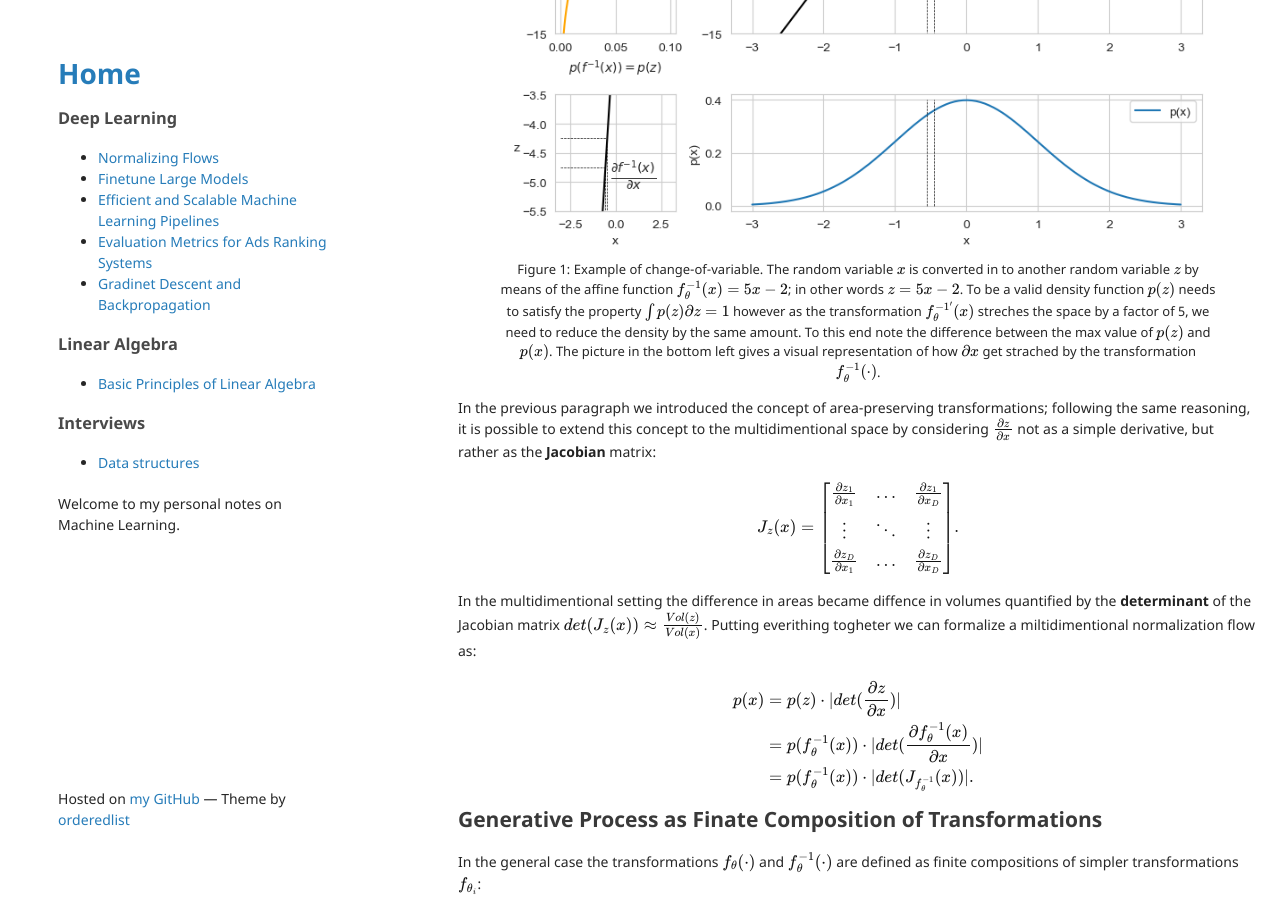
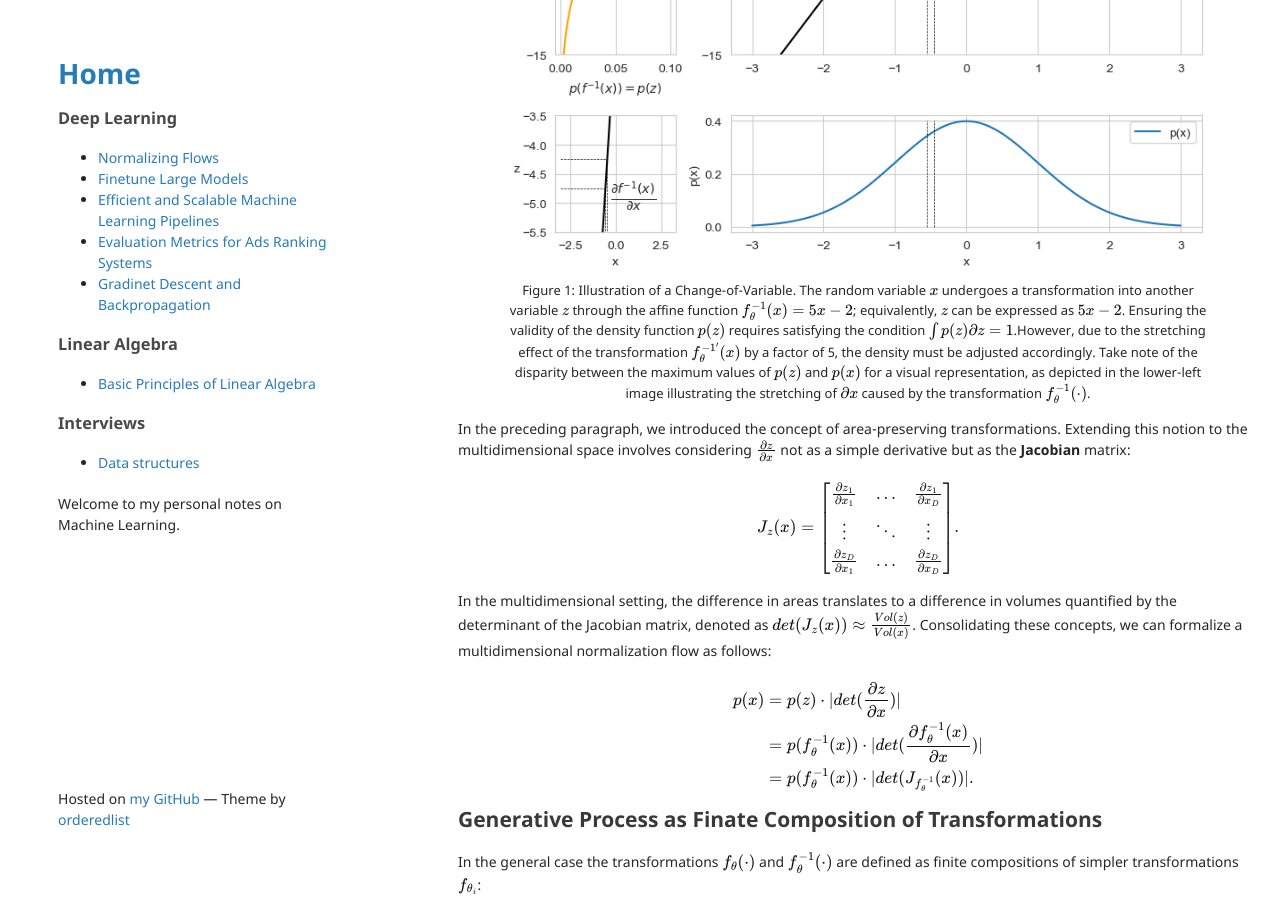
Before and after one commit to andompesta/andompesta.github.io, a Jekyll site: the page built from _posts/2023-11-17-normalizing-flows.md, in a window 1280 px wide and 900 px high, scrolled down 1376 px. Built offline with Jekyll 4.4.1, drawn with Linux system fonts in a browser that asks for light colours; some of the changed text lies outside the part shown.

Commit message:
review first chapter

```diff
--- a/_posts/2023-11-17-normalizing-flows.md
+++ b/_posts/2023-11-17-normalizing-flows.md
@@ -29,9 +29,8 @@ $$
 \end{align*}
 $$
 
-By definition $\partial x$ represents the width of an infinitesimally small rectangle with heigh $p(x)$; thus $\frac{\partial f_{\theta}^{-1}(x)}{\partial x}$ is the ratio between the area of the rectangles defined in two different cordination system one in $x$ and one in $z$.
-For example, Fig. [1]($fig:change-of-variable) shows how the affine transformation $f_{\theta}^{-1}(x) = (5 \cdot x) - 2$ maps the Normal distribution $p(x; \mu=0, \sigma=1)$ into another Gaussian distribution $p(z; \mu=100, \sigma=5)$.
-As $\frac{\partial z}{\partial x} = 5$ the area $\partial x$ get streched by a factor of 5 when transformed into the variable $z$. Thus, $p(z)$ needs to be reduced by a factor of 5 in order to be a valid probability density function (every probability density needs to satisfy $\int p(z) \partial z = 1$):
+In its definition, $\partial x$ represents the width of an infinitesimally small rectangle with height $p(x)$. Consequently, $\frac{\partial f_{\theta}^{-1}(x)}{\partial x}$ denotes the ratio between the areas of rectangles defined in two distinct coordinate systems: one in terms of $x$ and the other in terms of $z$.
+For illustrative purposes, consider Fig. [1]($fig:change-of-variable), which depicts how the affine transformation $f_{\theta}^{-1}(x) = (5 \cdot x) - 2$ maps the Normal distribution $p(x; \mu=0, \sigma=1)$ to another Gaussian distribution $p(z; \mu=-2, \sigma=5)$. With $\frac{\partial z}{\partial x} = 5$, the area $\partial x$ undergoes a stretching factor of 5 when transformed into the variable $z$. Consequently, $p(z)$ must be lowered by a factor of 5 to maintain its validity as a probability density function, satisfying the condition $\int p(z) \partial z = 1$:
 
 $$
 p(z) = \frac{p(x)}{\frac{\partial f_{\theta}^{-1}(x)}{\partial x}} = \frac{p(x)}{f_{\theta}^{-1'}(x)}.
@@ -41,16 +40,15 @@ $$
     <figure>
         <img src="{{site.baseurl}}/assets/img/norm_flow/change-of-variable.png" style="max-width: 98%">
         <figcaption style="font-size:small;">
-            Figure 1: Example of change-of-variable. The random variable $x$ is converted in to another random variable $z$ by means of the affine function $f_{\theta}^{-1}(x) = 5x - 2$; in other words $z=5x-2$.
-            To be a valid density function $p(z)$ needs to satisfy the property $\int p(z) \partial z = 1$ however as the transformation $f_{\theta}^{-1'}(x)$ streches the space by a factor of 5, we need to reduce the density by the same amount.
-            To this end note the difference between the max value of $p(z)$ and $p(x)$.
-            The picture in the bottom left gives a visual representation of how $\partial x$ get strached by the transformation $f_{\theta}^{-1}(\cdot)$.
+            Figure 1: Illustration of a Change-of-Variable. The random variable $x$ undergoes a transformation into another variable $z$ through the affine function $f_{\theta}^{-1}(x) = 5x - 2$; equivalently, $z$ can be expressed as $5x-2$.
+            Ensuring the validity of the density function $p(z)$ requires satisfying the condition $\int p(z) \partial z = 1$.However, due to the stretching effect of the transformation $f_{\theta}^{-1'}(x)$ by a factor of 5, the density must be adjusted accordingly.
+
+            Take note of the disparity between the maximum values of $p(z)$ and $p(x)$ for a visual representation, as depicted in the lower-left image illustrating the stretching of $\partial x$ caused by the transformation $f_{\theta}^{-1}(\cdot)$.
         </figcaption>
     </figure>
 </div>
 
-
-In the previous paragraph we introduced the concept of area-preserving transformations; following the same reasoning, it is possible to extend this concept to the multidimentional space by considering $\frac{\partial z}{\partial x}$ not as a simple derivative, but rather as the **Jacobian** matrix:
+In the preceding paragraph, we introduced the concept of area-preserving transformations. Extending this notion to the multidimensional space involves considering $\frac{\partial z}{\partial x}$ not as a simple derivative but as the **Jacobian** matrix:
 
 $$
 J_{z}(x) = \begin{bmatrix}
@@ -60,9 +58,7 @@ J_{z}(x) = \begin{bmatrix}
 \end{bmatrix}.
 $$
 
-In the multidimentional setting the difference in areas became diffence in volumes quantified by the **determinant** of the Jacobian matrix
-$det(J_{z}(x)) \approx \frac{Vol(z)}{Vol(x)}$.
-Putting everithing togheter we can formalize a miltidimentional normalization flow as:
+In the multidimensional setting, the difference in areas translates to a difference in volumes quantified by the determinant of the Jacobian matrix, denoted as $det(J_{z}(x)) \approx \frac{Vol(z)}{Vol(x)}$. Consolidating these concepts, we can formalize a multidimensional normalization flow as follows:
 
 $$
 \begin{align*}
```
